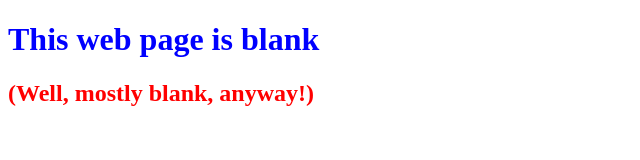
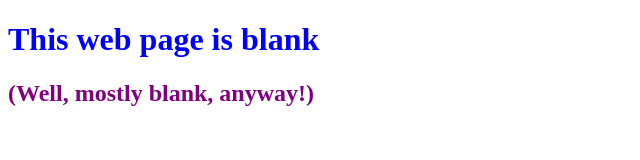
Before and after one commit to D051677/0main_openSAP_repo, a plain HTML site: page index.html in a window 1280 px wide. Shown: the whole page, without its empty margins (0-640 px from the left). Drawn offline with Linux system fonts and the light colour scheme.

Commit message:
Changed 2nd header to purple

```diff
--- a/index.html
+++ b/index.html
@@ -6,6 +6,6 @@
 	</head>
 	<body>
 		<h1 style = "color: blue">This web page is blank</h1>
-		<h2 style = "color: red">(Well, mostly blank, anyway!)</h2>
+		<h2 style = "color: purple">(Well, mostly blank, anyway!)</h2>
 	</body>
 </html>
```
